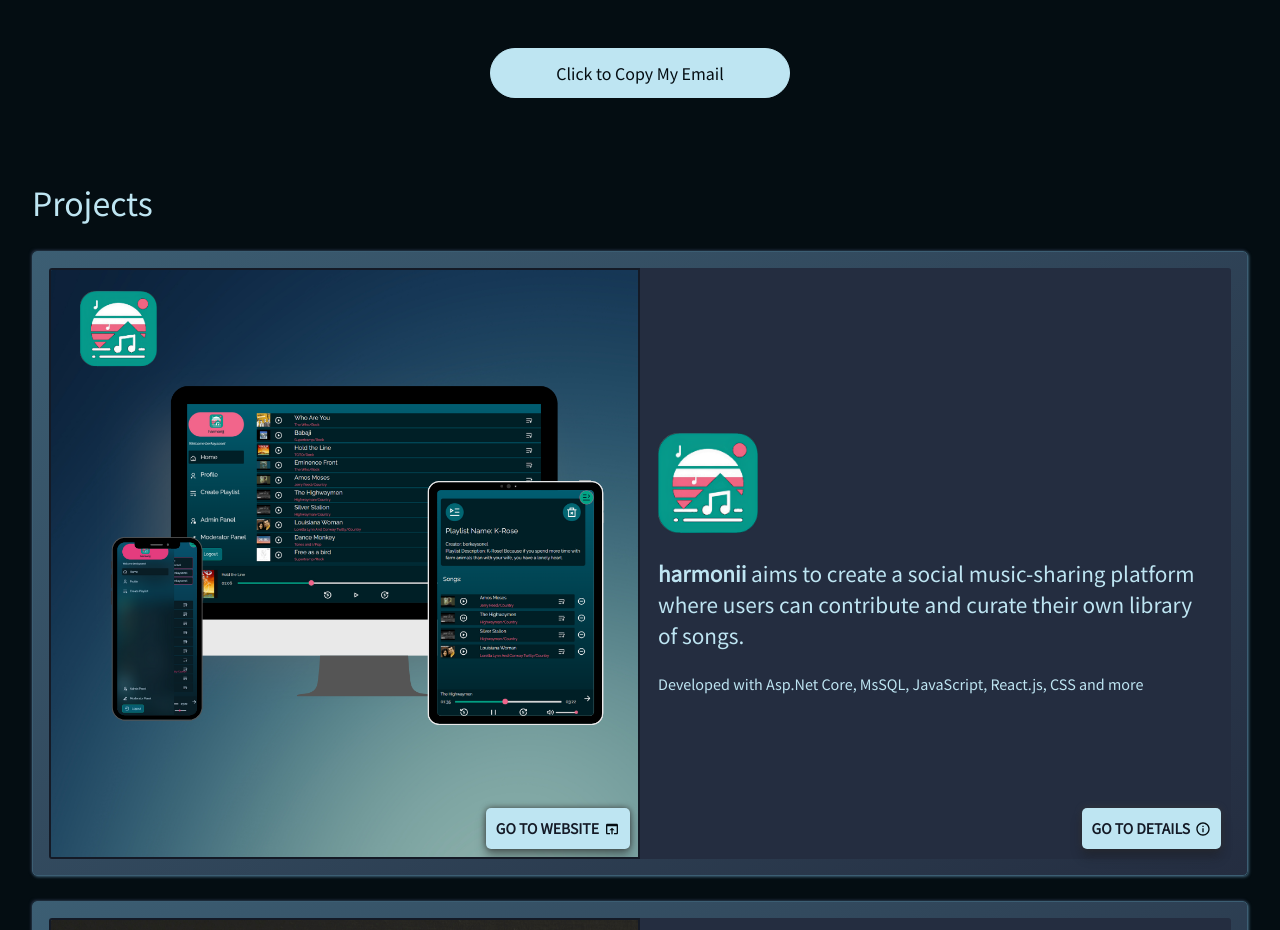
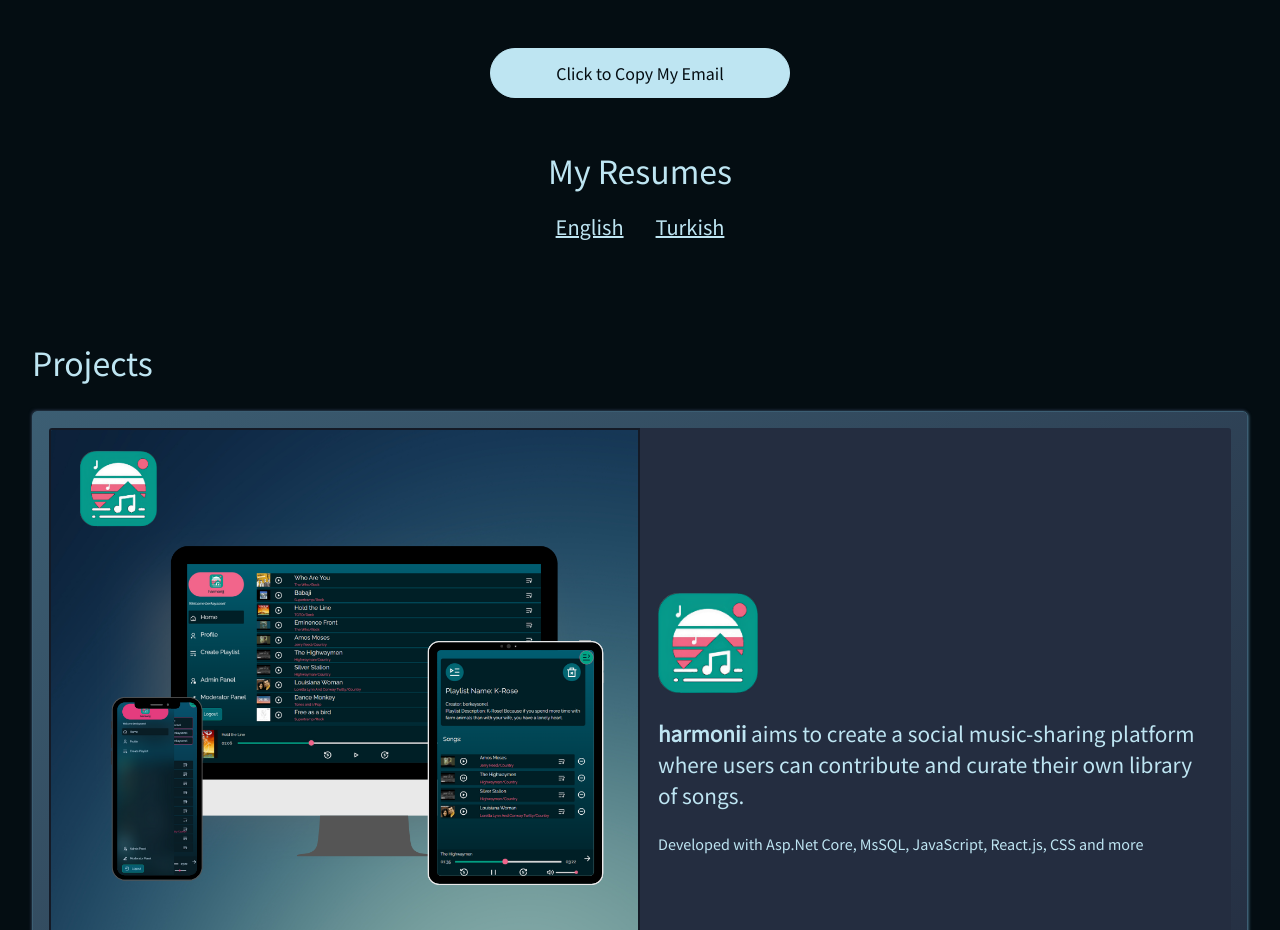
Before and after one commit to berkaysson/berkaysson-portfolio-site, a React (Create React App) app: page / in a window 1280 px wide. Shown: the part 1126-2056 px from the top of the page. Built offline with nearby package versions, Linux system fonts and the light colour scheme.

Commit message:
Add a resume section

```diff
--- a/src/Components/Sections/About.js
+++ b/src/Components/Sections/About.js
@@ -47,8 +47,8 @@ const AboutHeader = styled.header`
     height: auto;
   }
 
-  @media (max-width: 420px){
-    padding: .5rem 1rem;
+  @media (max-width: 420px) {
+    padding: 0.5rem 1rem;
   }
 `;
 
@@ -64,8 +64,8 @@ const AboutSection = styled.section`
   h3 {
     font-size: 2rem;
 
-    @media(max-width: 330px){
-     font-size: 1.7rem;
+    @media (max-width: 330px) {
+      font-size: 1.7rem;
     }
   }
 
@@ -84,8 +84,46 @@ const AboutSection = styled.section`
     height: auto;
   }
 
-  @media (max-width: 420px){
-    padding: .5rem 1rem;
+  @media (max-width: 420px) {
+    padding: 0.5rem 1rem;
+  }
+`;
+
+const ResumeSection = styled.div`
+  display: flex;
+  flex-direction: column;
+  height: auto;
+  justify-content: space-between;
+  align-items: center;
+  width: 100%;
+  gap: ${({ theme }) => theme.sizes.md};
+  padding: ${({ theme }) => theme.sectionPadding};
+
+  div{
+    display: flex;
+    flex-direction: row;
+    gap: 2rem;
+  }
+
+  a{
+    text-decoration: underline;
+    font-size: 20px;
+
+    &:hover{
+      text-decoration: none;
+    }
+  }
+
+  h3 {
+    font-size: 2rem;
+
+    @media (max-width: 330px) {
+      font-size: 1.7rem;
+    }
+  }
+
+  @media (max-width: 420px) {
+    padding: 0.5rem 1rem;
   }
 `;
 
@@ -132,6 +170,25 @@ const About = () => {
         </div>
       </AboutSection>
       <ContactButton />
+      <ResumeSection>
+        <h3>My Resumes</h3>
+        <div>
+          <a
+            href="https://acrobat.adobe.com/id/urn:aaid:sc:AP:61d87bfb-95a9-4072-8a7e-cbf8e0107a1b"
+            target="_blank"
+            rel="noreferrer"
+          >
+            English
+          </a>
+          <a
+            href="https://acrobat.adobe.com/id/urn:aaid:sc:AP:4346f07f-37f1-4a6e-ba60-457a9ba47756"
+            target="_blank"
+            rel="noreferrer"
+          >
+            Turkish
+          </a>
+        </div>
+      </ResumeSection>
     </AboutWrapper>
   );
 };
```
